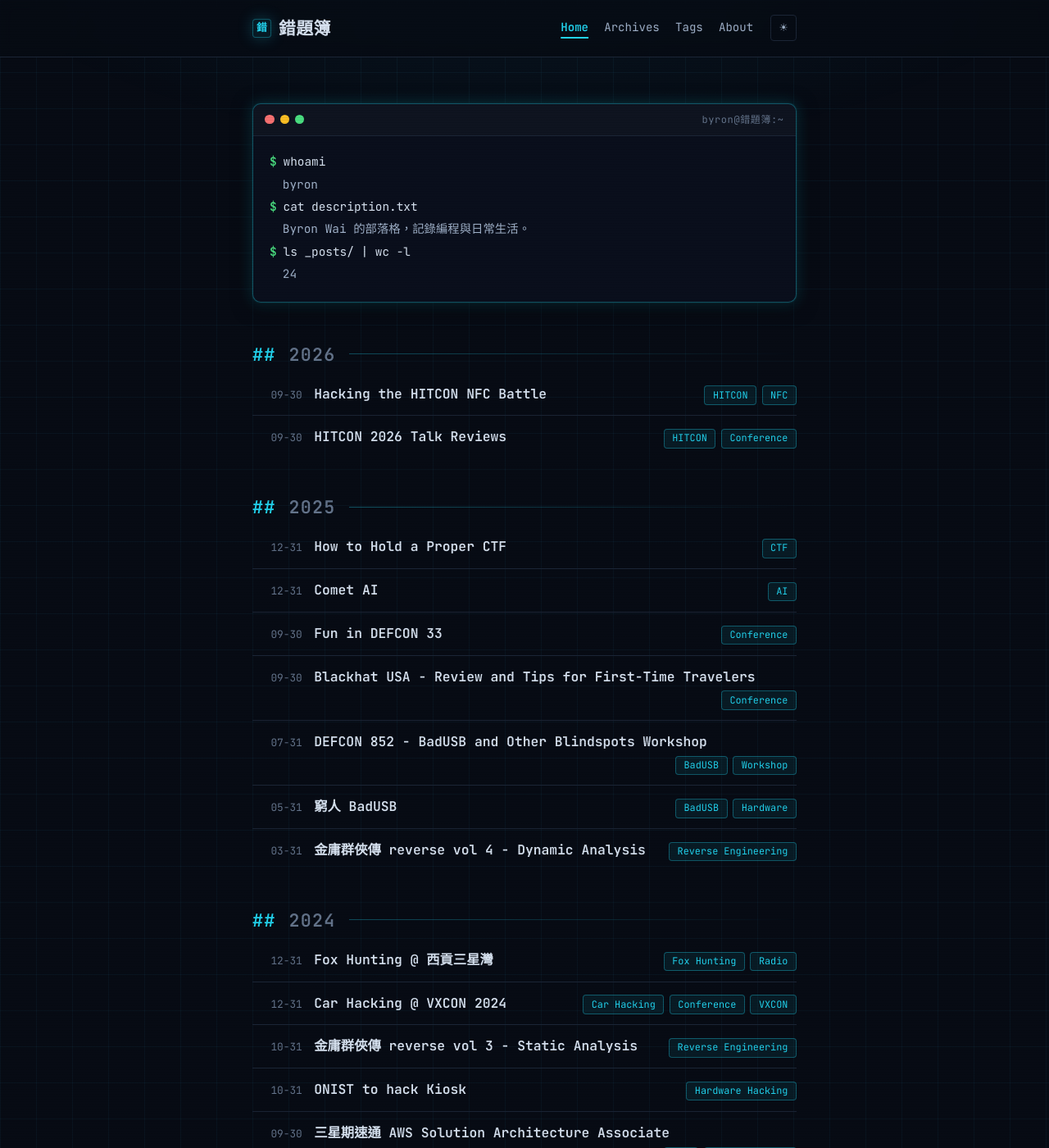
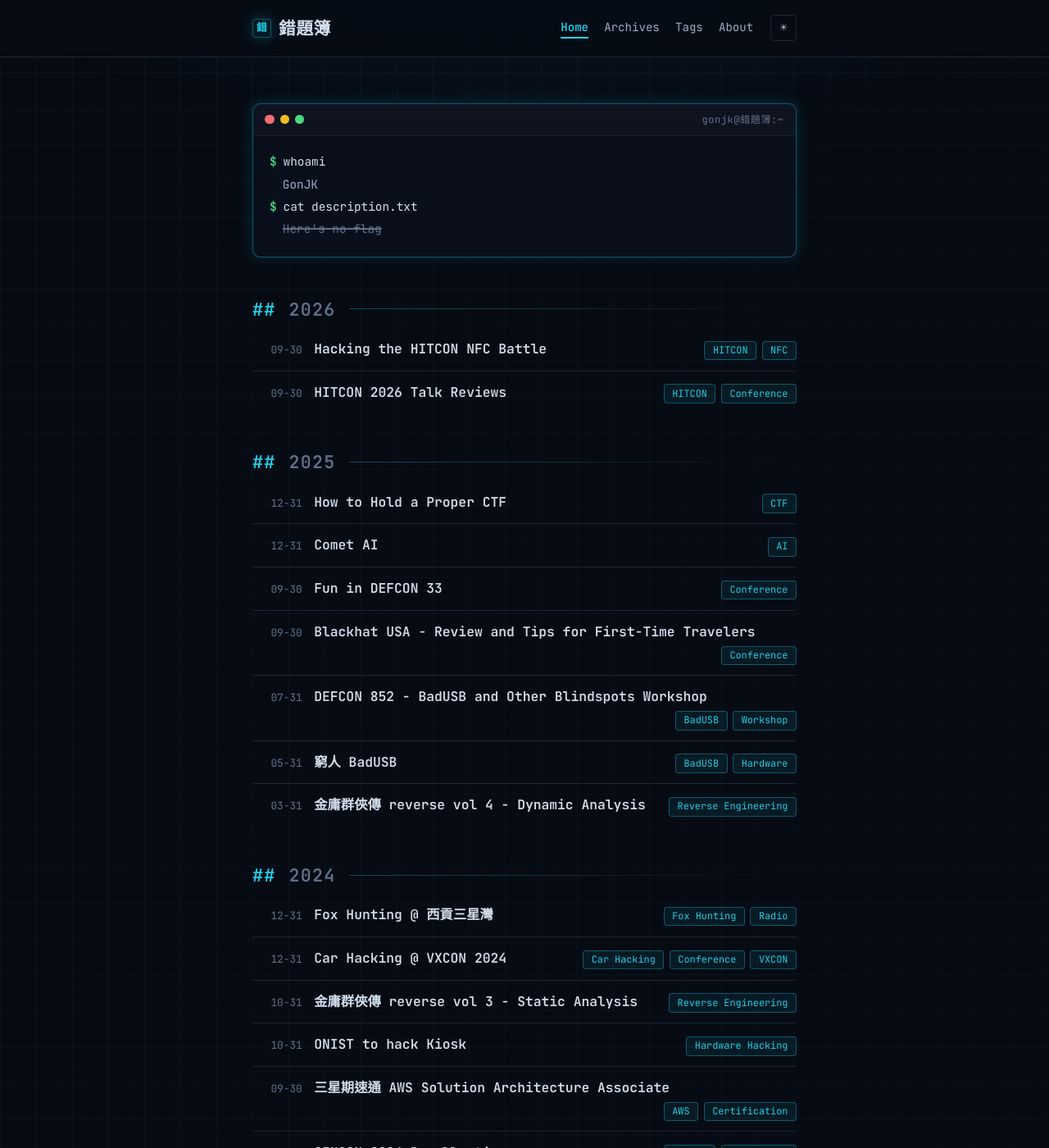
Before and after one commit to byronwai/byronwai.github.io, a Jekyll site: the page built from index.html, in a window 1280 px wide and 1400 px high. Shown: the whole window at 82% size. Built offline with Jekyll 4.4.1, drawn with Linux system fonts in a browser that asks for light colours.

Commit message:
Hero: whoami GonJK, strikethrough no-flag description

```diff
--- a/_layouts/home.html
+++ b/_layouts/home.html
@@ -8,15 +8,13 @@ layout: default
   <div class="term">
     <div class="term-bar">
       <span class="dot"></span><span class="dot"></span><span class="dot"></span>
-      <span class="term-title">byron@錯題簿:~</span>
+      <span class="term-title">gonjk@錯題簿:~</span>
     </div>
     <div class="term-body">
       <p class="term-line"><span class="prompt">$</span>whoami</p>
-      <p class="term-line term-out">byron</p>
+      <p class="term-line term-out">GonJK</p>
       <p class="term-line"><span class="prompt">$</span>cat description.txt</p>
-      <p class="term-line term-out">{{ site.description }}</p>
-      <p class="term-line"><span class="prompt">$</span>ls _posts/ | wc -l</p>
-      <p class="term-line term-out">{{ site.posts | size }}<span class="cursor">█</span></p>
+      <p class="term-line term-out"><del>Here's no flag</del><span class="cursor">█</span></p>
     </div>
   </div>
 </section>
--- a/assets/css/style.css
+++ b/assets/css/style.css
@@ -1294,3 +1294,9 @@ main.site-main {
     border: 1px solid #cccccc;
   }
 }
+
+/* Strikethrough output in the terminal hero. */
+.term-line del {
+  color: var(--muted);
+  text-decoration-thickness: 2px;
+}
```
